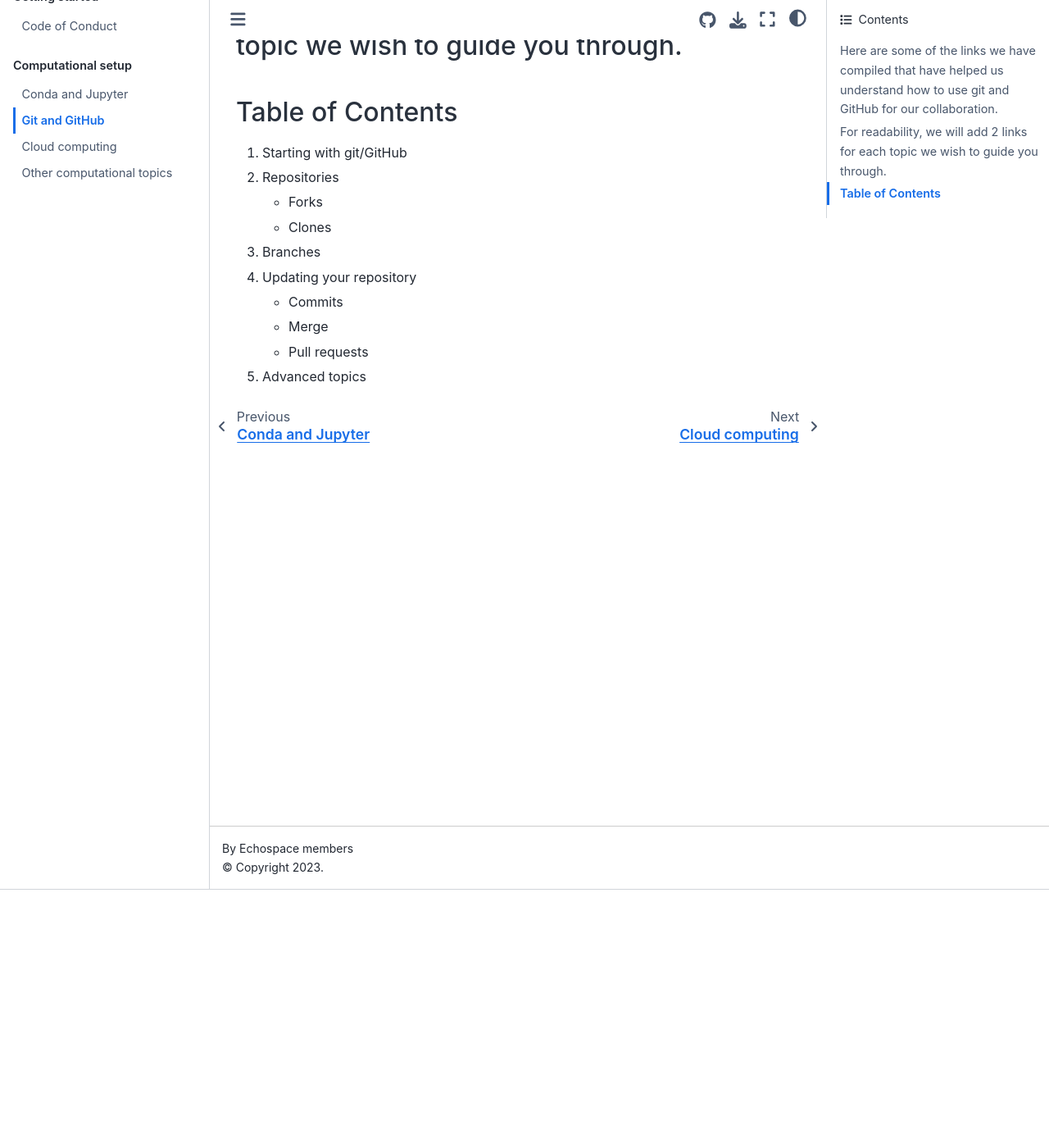
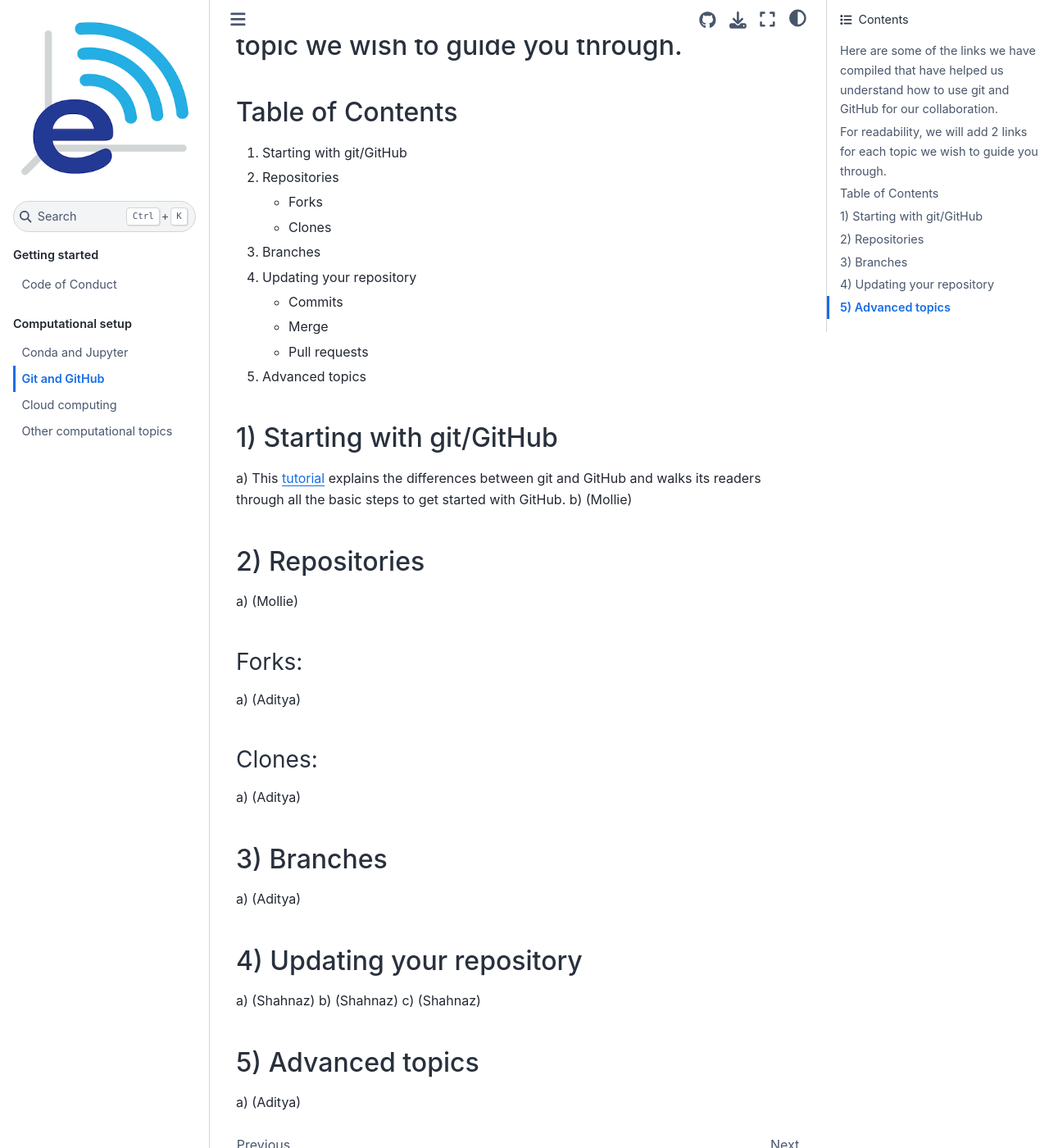
Before and after one commit to uw-echospace/group-docs, a Jupyter Book: the page built from docs/source/compute-git.md, in a window 1280 px wide and 1400 px high, scrolled down 315 px. Shown: the whole window at 82% size. Built offline with Jupyter Book 1.0.4 settings and Sphinx 7.4.7 and the Sphinx Book theme 1.1.4, drawn with Linux system fonts in a browser that asks for light colours.

Commit message:
added in a brief getting started link and also names for who was going to do what topic

```diff
--- a/docs/source/compute-git.md
+++ b/docs/source/compute-git.md
@@ -14,3 +14,27 @@
     - Merge
     - Pull requests
 5) Advanced topics
+
+## 1) Starting with git/GitHub
+a) This [tutorial](https://product.hubspot.com/blog/git-and-github-tutorial-for-beginners) explains the differences between git and GitHub and walks its readers through all the basic steps to get started with GitHub.
+b) (Mollie)
+
+## 2) Repositories
+a) (Mollie)
+
+### Forks:
+a) (Aditya)
+
+### Clones:
+a) (Aditya)
+
+## 3) Branches
+a) (Aditya)
+
+## 4) Updating your repository
+a) (Shahnaz)
+b) (Shahnaz)
+c) (Shahnaz)
+
+## 5) Advanced topics
+a) (Aditya)
```
